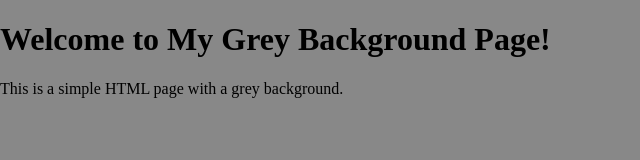
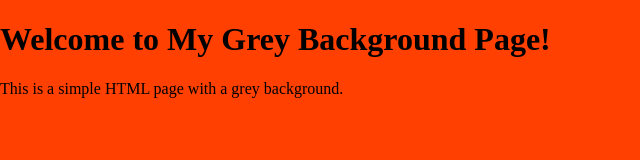
Before and after one commit to htech7x/my-ci-cd, a plain HTML site: page custom_folder/index.html in a window 1280 px wide. Shown: the whole page, without its empty margins (0-640 px from the left). Drawn offline with Linux system fonts and the light colour scheme.

Commit message:
Update index.html

```diff
--- a/custom_folder/index.html
+++ b/custom_folder/index.html
@@ -5,7 +5,7 @@
     <title>Grey Background Page</title>
     <style>
         body {
-            background-color: #888888; /* Grey color in hexadecimal */
+            background-color: #ff4000; /* Grey color in hexadecimal */
             margin: 0; /* Remove default margin */
             padding: 0; /* Remove default padding */
         }
```
